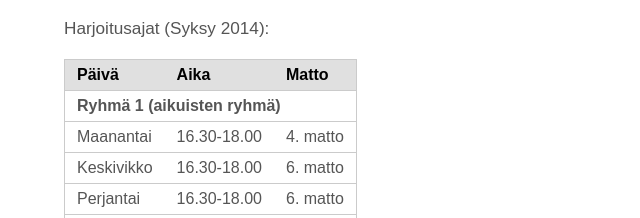
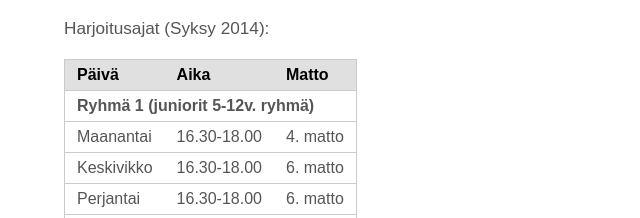
Before and after one commit to Gladiator-Turku/website, a plain HTML site: page WebContent/index.html in a window 1280 px wide. Shown: the part 991-1209 px from the top of the page, 0-640 px from the left. Drawn offline with nearby package versions, Linux system fonts and the light colour scheme.

Commit message:
Update index.html

```diff
--- a/WebContent/index.html
+++ b/WebContent/index.html
@@ -116,7 +116,7 @@ Harjoitusajat (Syksy 2014):
 		<tr><th>Päivä</th><th>Aika</th><th>Matto</th></tr>
 	</thead>
 	<tbody>
-		<tr><td colspan="3"><b>Ryhmä 1 (aikuisten ryhmä)</b></td></tr>
+		<tr><td colspan="3"><b>Ryhmä 1 (juniorit 5-12v. ryhmä)</b></td></tr>
 		<tr><td>Maanantai</td><td>16.30-18.00</td><td>4. matto</td></tr>
 		<tr><td>Keskivikko</td><td>16.30-18.00</td><td>6. matto</td></tr>
 		<tr><td>Perjantai</td><td>16.30-18.00</td><td>6. matto</td></tr>
```
